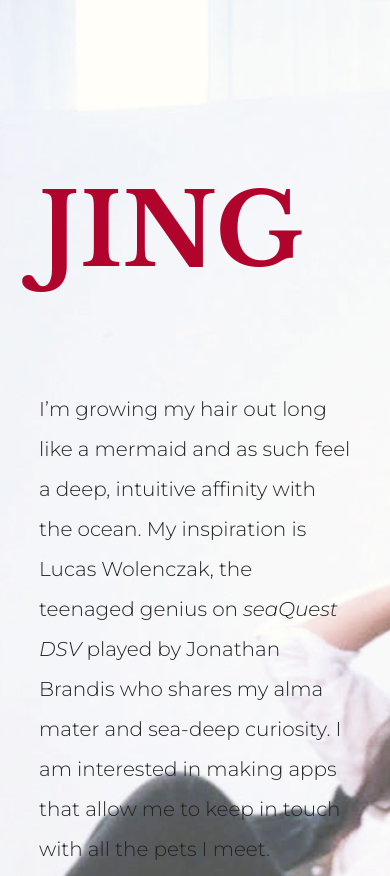
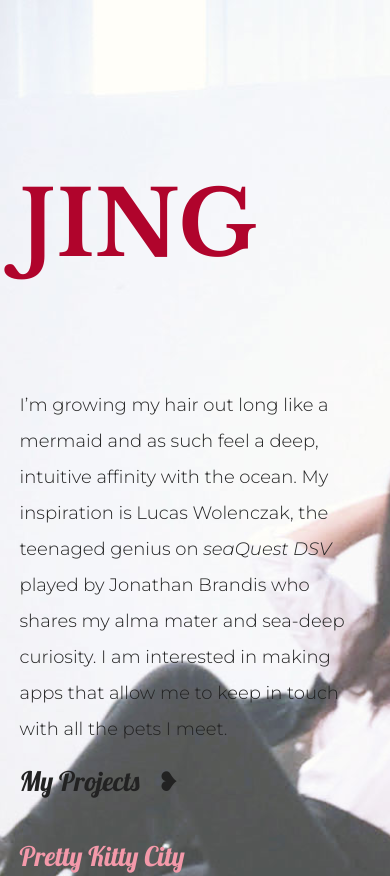
Before and after one commit to jingyufanclub/jingyufanclub.github.io, a plain HTML site: page index.html in a window 390 px wide. Shown: the top 876 px of the page. Drawn offline with nearby package versions, Linux system fonts and the light colour scheme.

Commit message:
mobile typography

```diff
--- a/stylesheets/index.css
+++ b/stylesheets/index.css
@@ -167,12 +167,12 @@ ul {
 
 @media all and (max-width: 567px) and (min-width: 320px) {
   body{
-    font-size: 20px;
+    font-size: 18px;
   }
 
   .container {
     margin: 20vh auto;
-    width: 80vw;
+    width: 90vw;
     display: flex;
     flex-flow: row wrap;
   }
```
